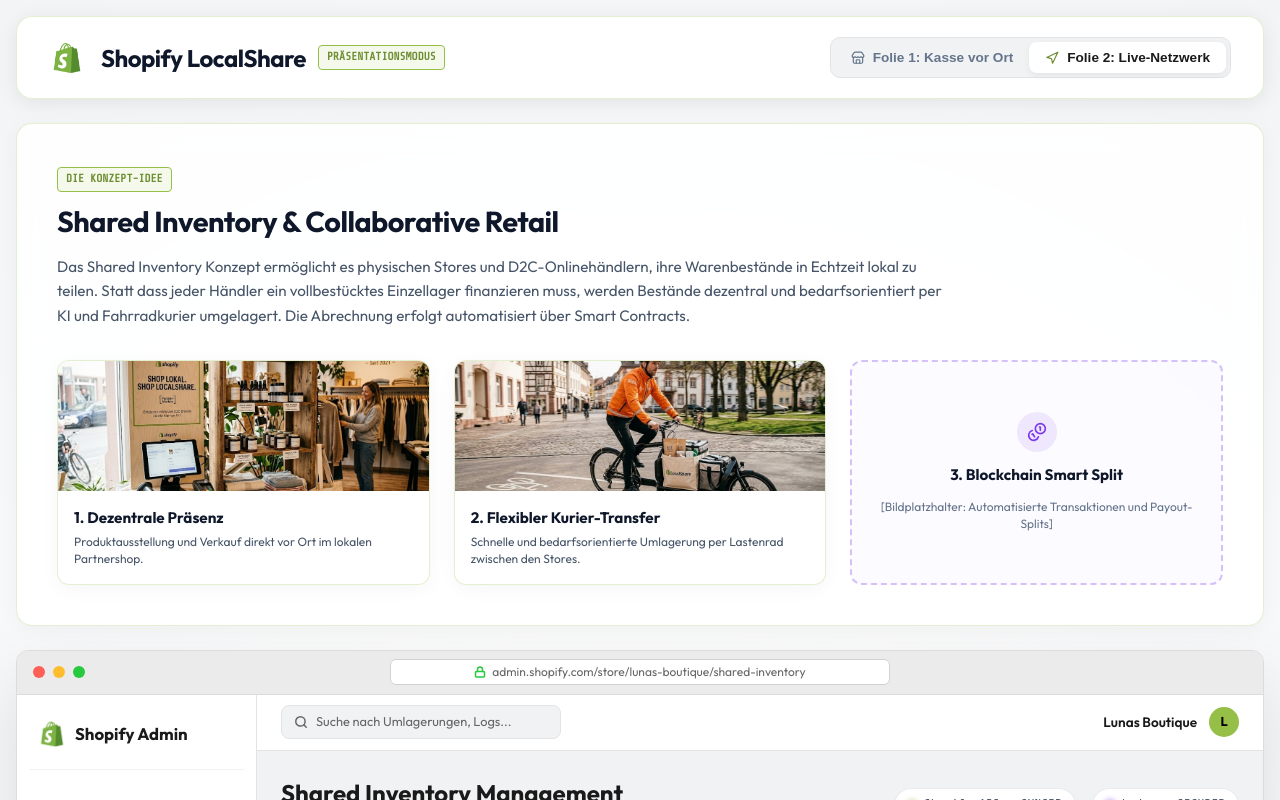
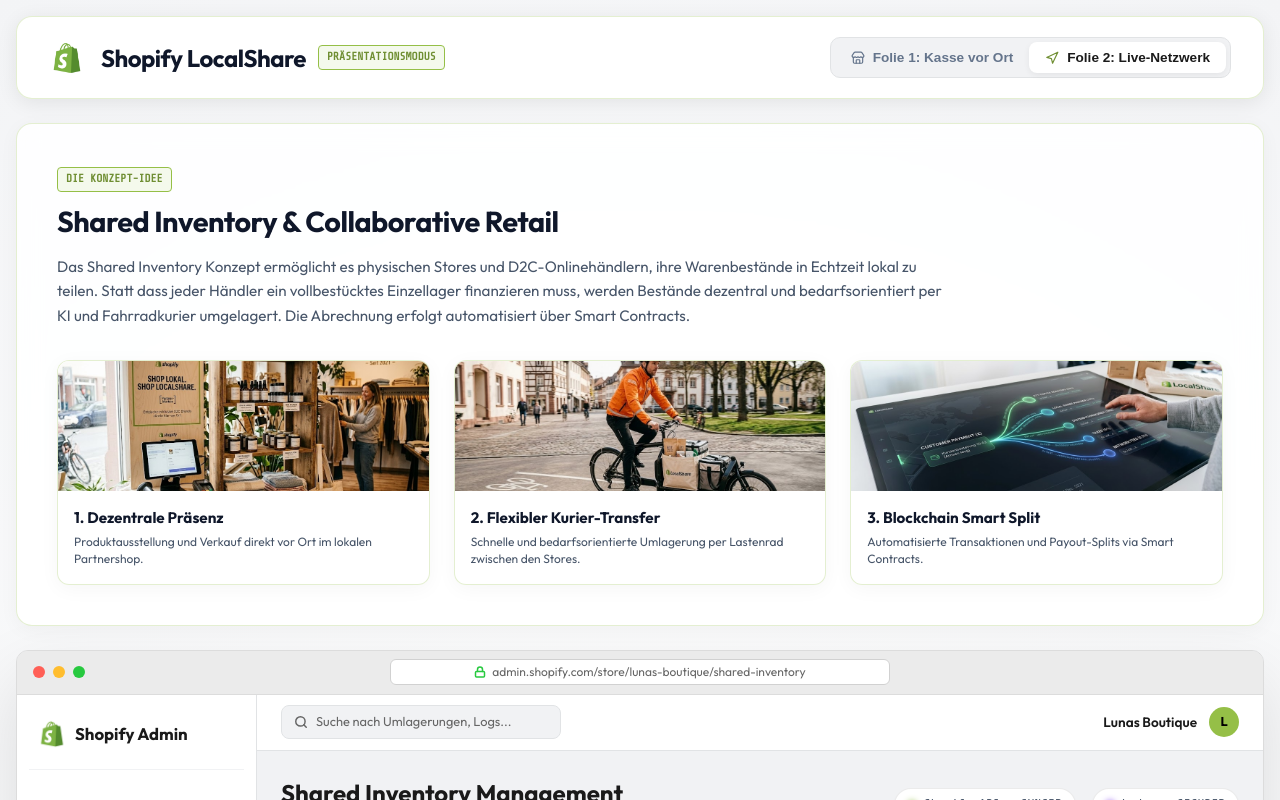
Before and after one commit to N1luz/ShopifyLocalShare, a React (Vite) app: page / in a window 1280 px wide. Both pictures are taken after a click on the button "Folie 2: Live-Netzwerk". Shown: the top 800 px of the page. Built offline with nearby package versions, Linux system fonts and the light colour scheme.

Commit message:
Update Slide 2 with real image for Slide 2 Bild 3

```diff
--- a/src/App.jsx
+++ b/src/App.jsx
@@ -908,26 +908,26 @@
                 </div>
               </div>
 
-              {/* Card 3: Blockchain Smart Split (Placeholder) */}
-              <div style={{
-                border: '2px dashed rgba(124, 58, 237, 0.3)',
+              {/* Card 3: Blockchain Smart Split (Real Image) */}
+              <div className="panel" style={{
+                border: '1px solid var(--border-color)',
                 borderRadius: '12px',
-                padding: '1.5rem',
-                background: 'rgba(124, 58, 237, 0.02)',
+                background: 'var(--card-bg)',
                 display: 'flex',
                 flexDirection: 'column',
-                alignItems: 'center',
-                justifyContent: 'center',
-                gap: '0.75rem',
-                minHeight: '220px'
+                overflow: 'hidden',
+                minHeight: '220px',
+                padding: 0
               }}>
-                <div style={{ width: '40px', height: '40px', borderRadius: '50%', background: 'rgba(124, 58, 237, 0.1)', color: 'var(--neon-purple)', display: 'flex', justifyContent: 'center', alignItems: 'center' }}>
-                  <Coins size={20} />
+                <div style={{ height: '130px', width: '100%', overflow: 'hidden', position: 'relative' }}>
+                  <img src="/folie2-bild3.png" alt="Blockchain Smart Split" style={{ width: '100%', height: '100%', objectFit: 'cover' }} />
                 </div>
-                <strong style={{ fontSize: '0.95rem', color: 'var(--text-primary)' }}>3. Blockchain Smart Split</strong>
-                <span style={{ fontSize: '0.75rem', color: 'var(--text-muted)', textAlign: 'center', lineHeight: '1.4' }}>
-                  [Bildplatzhalter: Automatisierte Transaktionen und Payout-Splits]
-                </span>
+                <div style={{ padding: '1rem', display: 'flex', flexDirection: 'column', gap: '0.25rem' }}>
+                  <strong style={{ fontSize: '0.95rem', color: 'var(--text-primary)' }}>3. Blockchain Smart Split</strong>
+                  <span style={{ fontSize: '0.75rem', color: 'var(--text-secondary)', lineHeight: '1.4' }}>
+                    Automatisierte Transaktionen und Payout-Splits via Smart Contracts.
+                  </span>
+                </div>
               </div>
 
             </div>
```
Also changed, not shown: public/folie2-bild3.png (added).
